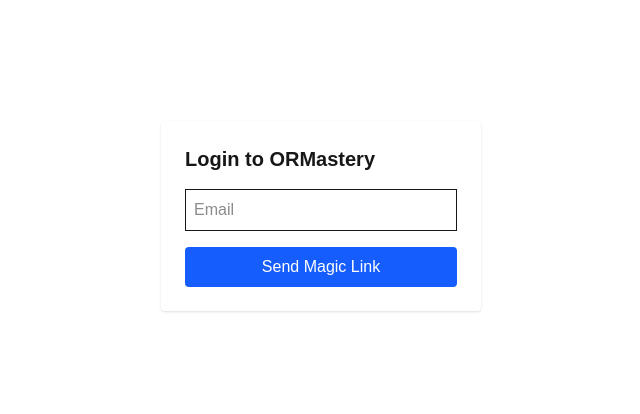
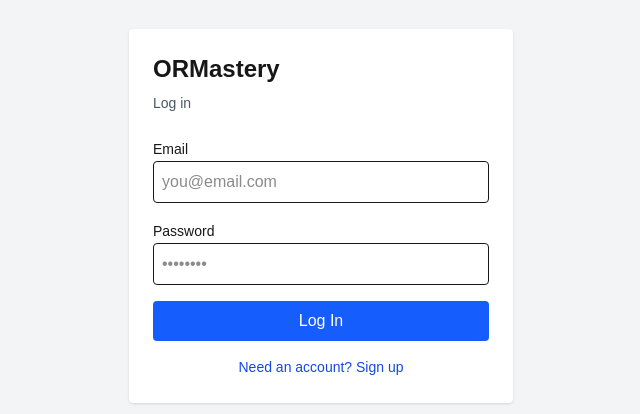
Before and after one commit to robertj142/ormastery-web, a Next.js app: page /login in a window 1280 px wide. Shown: the part 184-598 px from the top of the page, without its empty margins (319-959 px from the left). Built offline with nearby package versions, Linux system fonts and the light colour scheme; no server answers.

Commit message:
Switch login to email/password

```diff
--- a/app/login/page.tsx
+++ b/app/login/page.tsx
@@ -4,31 +4,73 @@
 import { supabase } from "../../lib/supabaseClient";
 
 export default function LoginPage() {
+  const [mode, setMode] = useState<"login" | "signup">("login");
   const [email, setEmail] = useState("");
+  const [password, setPassword] = useState("");
 
-  async function handleLogin() {
-    await supabase.auth.signInWithOtp({
+  async function handleSubmit() {
+    if (!email || !password) return alert("Enter email + password.");
+
+    if (mode === "signup") {
+      const { error } = await supabase.auth.signUp({ email, password });
+      if (error) return alert(error.message);
+      alert("Account created. You can now log in.");
+      setMode("login");
+      return;
+    }
+
+    const { error } = await supabase.auth.signInWithPassword({
       email,
+      password,
     });
-    alert("Check your email for login link.");
+    if (error) return alert(error.message);
+
+    // Go to home after login
+    window.location.href = "/";
   }
 
   return (
-    <div className="min-h-screen flex items-center justify-center">
-      <div className="p-6 bg-white rounded shadow w-80">
-        <h1 className="text-xl font-bold mb-4">Login to ORMastery</h1>
+    <div className="min-h-screen flex items-center justify-center p-6 bg-gray-100">
+      <div className="p-6 bg-white rounded shadow w-full max-w-sm">
+        <h1 className="text-2xl font-bold mb-2">ORMastery</h1>
+        <p className="text-sm text-gray-600 mb-6">
+          {mode === "login" ? "Log in" : "Create an account"}
+        </p>
+
+        <label className="text-sm font-medium">Email</label>
         <input
           type="email"
-          placeholder="Email"
-          className="border p-2 w-full mb-4"
+          placeholder="you@email.com"
+          className="border p-2 w-full mb-4 rounded"
           value={email}
           onChange={(e) => setEmail(e.target.value)}
+          autoComplete="email"
         />
+
+        <label className="text-sm font-medium">Password</label>
+        <input
+          type="password"
+          placeholder="••••••••"
+          className="border p-2 w-full mb-4 rounded"
+          value={password}
+          onChange={(e) => setPassword(e.target.value)}
+          autoComplete={mode === "login" ? "current-password" : "new-password"}
+        />
+
         <button
-          onClick={handleLogin}
+          onClick={handleSubmit}
           className="bg-blue-600 text-white w-full py-2 rounded"
         >
-          Send Magic Link
+          {mode === "login" ? "Log In" : "Sign Up"}
+        </button>
+
+        <button
+          className="text-sm text-blue-700 mt-4 w-full"
+          onClick={() => setMode(mode === "login" ? "signup" : "login")}
+        >
+          {mode === "login"
+            ? "Need an account? Sign up"
+            : "Already have an account? Log in"}
         </button>
       </div>
     </div>
```
